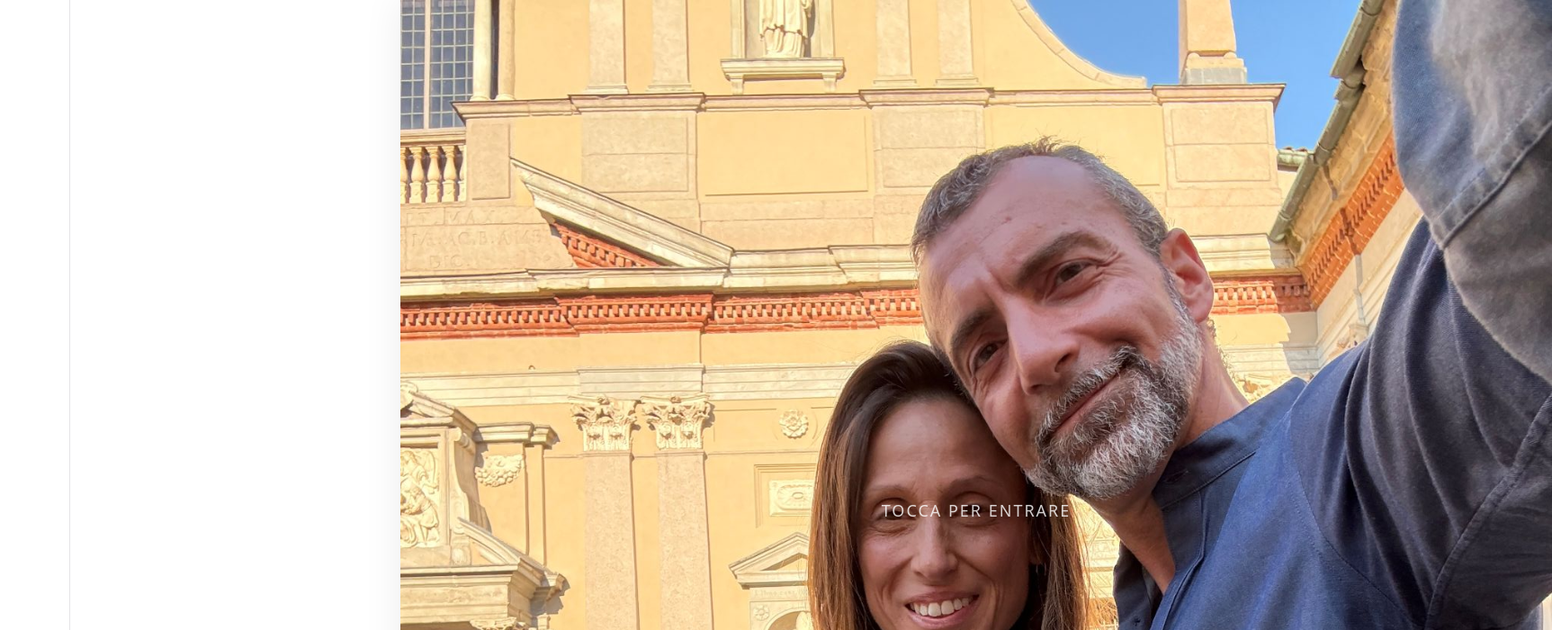
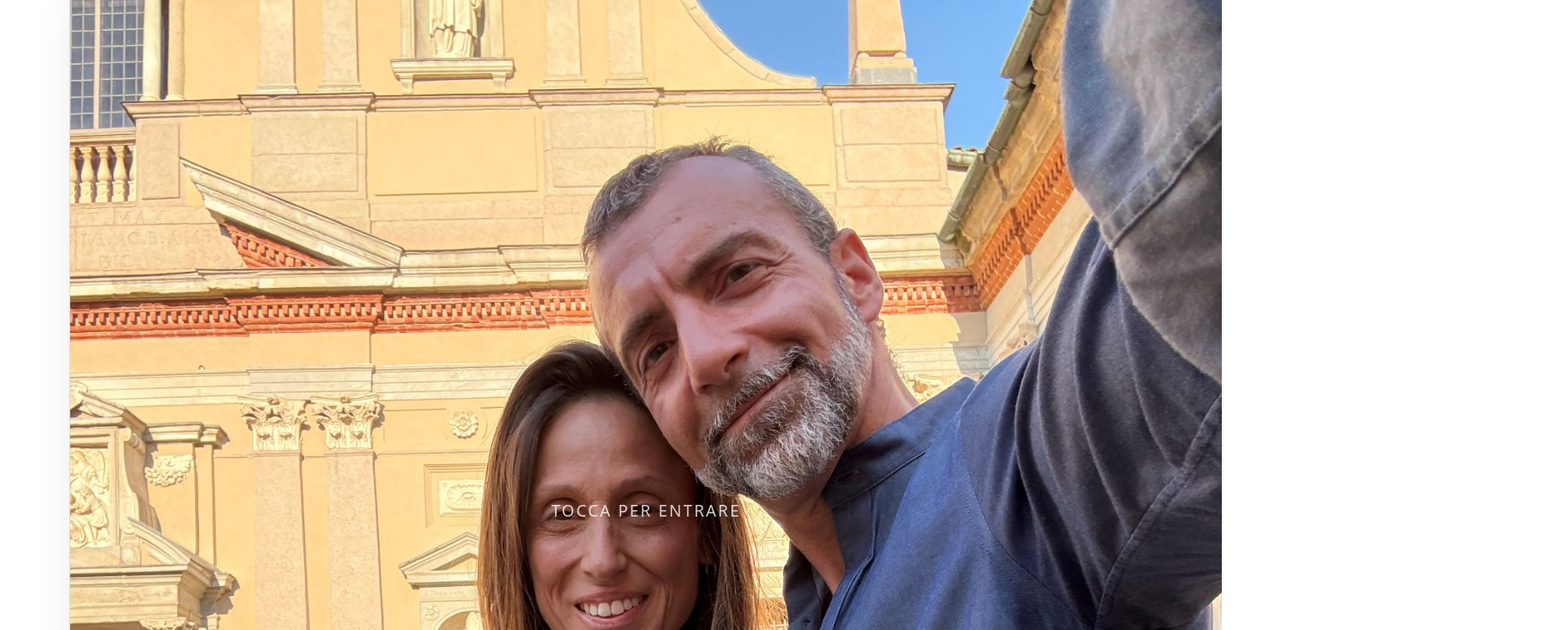
Before and after one commit to brnfpp79/robe-di-casa, a React (Vite) app: page / in a window 1280 px wide. Shown: the top 700 px of the page at 90% size, 1725 px wide, since content can reach past the window. Built offline with nearby package versions, Linux system fonts and the light colour scheme.

Commit message:
ottimizzazione layout nuova spesa9

```diff
--- a/src/App.jsx
+++ b/src/App.jsx
@@ -10,7 +10,7 @@ function Layout() {
   const isHome = location.pathname === "/"
 
   return (
-    <div style={{ maxWidth: 390, margin: "0 auto", paddingBottom: 70, minHeight: "100dvh", boxShadow: "0 0 40px rgba(0,0,0,0.08)" }}>
+    <div style={{ paddingBottom: 70, minHeight: "100dvh", boxShadow: "0 0 40px rgba(0,0,0,0.08)" }}>
       <Routes>
         <Route path="/" element={<Home />} />
         <Route path="/lista" element={<Lista />} />
```
